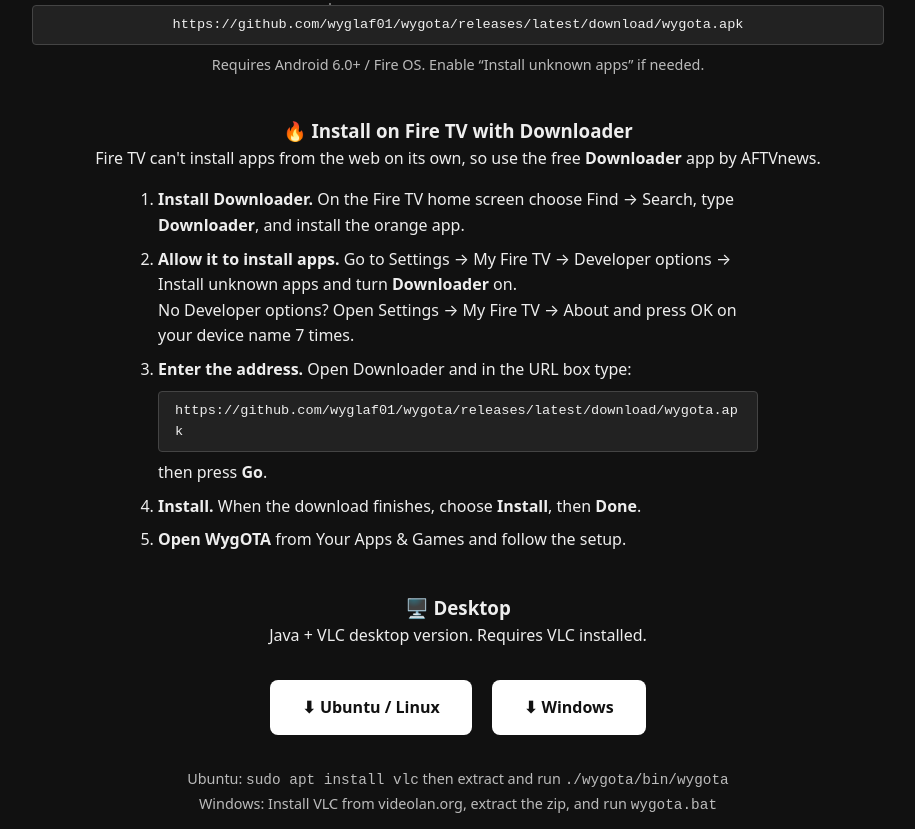
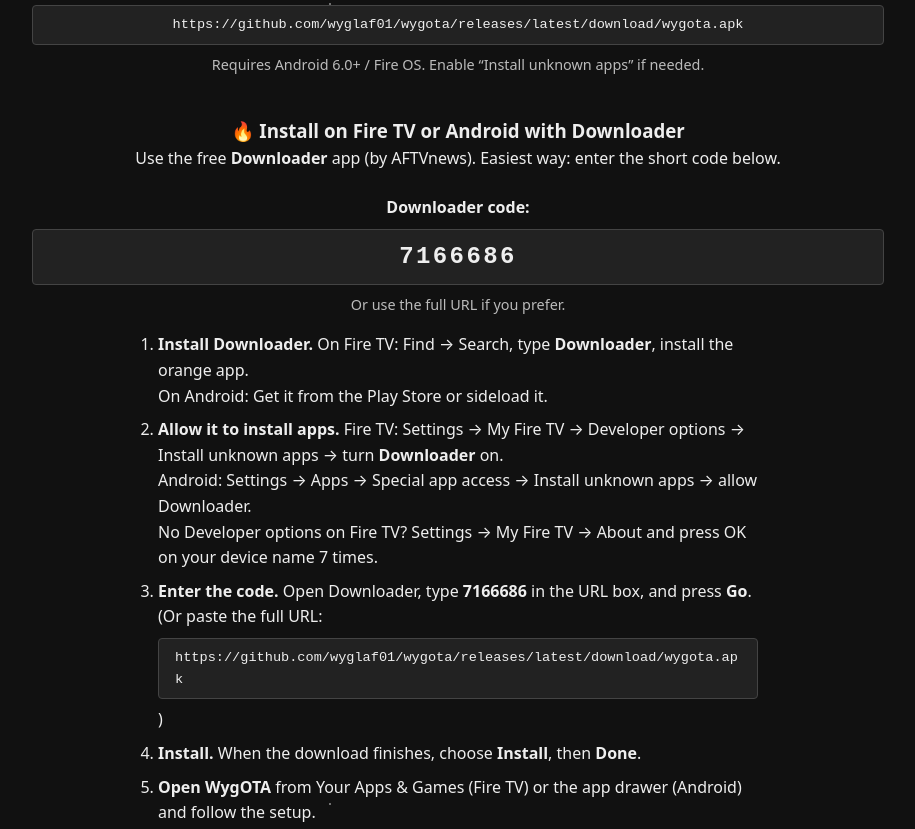
Before and after one commit to wyglaf01/wygota, a plain HTML site: page docs/index.html in a window 1280 px wide. Shown: the part 1356-2185 px from the top of the page, without its empty margins (182-1097 px from the left). Drawn offline with Linux system fonts and the light colour scheme.

Commit message:
Add Downloader short code instructions for Fire TV and Android

```diff
--- a/docs/index.html
+++ b/docs/index.html
@@ -123,6 +123,11 @@
       word-break: break-all;
       margin: 0.5rem 0;
     }
+    .code-big {
+      font-size: 1.5rem;
+      font-weight: 700;
+      letter-spacing: 0.1em;
+    }
     ol { text-align: left; max-width: 600px; margin: 1rem auto; }
     ol li { margin: 0.5rem 0; }
     footer {
@@ -185,16 +190,20 @@
     <div class="code">https://github.com/wyglaf01/wygota/releases/latest/download/wygota.apk</div>
     <p style="font-size: 0.9rem; color: var(--muted);">Requires Android 6.0+ / Fire OS. Enable “Install unknown apps” if needed.</p>
 
-    <h3 style="margin-top: 2.5rem;">🔥 Install on Fire TV with Downloader</h3>
-    <p>Fire TV can't install apps from the web on its own, so use the free <strong>Downloader</strong> app by AFTVnews.</p>
+    <h3 style="margin-top: 2.5rem;">🔥 Install on Fire TV or Android with Downloader</h3>
+    <p>Use the free <strong>Downloader</strong> app (by AFTVnews). Easiest way: enter the short code below.</p>
+
+    <p style="margin-top: 1.5rem;"><strong>Downloader code:</strong></p>
+    <div class="code code-big">7166686</div>
+    <p style="font-size: 0.9rem; color: var(--muted);">Or use the full URL if you prefer.</p>
+
     <ol>
-      <li><strong>Install Downloader.</strong> On the Fire TV home screen choose Find → Search, type <strong>Downloader</strong>, and install the orange app.</li>
-      <li><strong>Allow it to install apps.</strong> Go to Settings → My Fire TV → Developer options → Install unknown apps and turn <strong>Downloader</strong> on.<br>No Developer options? Open Settings → My Fire TV → About and press OK on your device name 7 times.</li>
-      <li><strong>Enter the address.</strong> Open Downloader and in the URL box type:<br>
-        <div class="code">https://github.com/wyglaf01/wygota/releases/latest/download/wygota.apk</div>
-        then press <strong>Go</strong>.</li>
+      <li><strong>Install Downloader.</strong> On Fire TV: Find → Search, type <strong>Downloader</strong>, install the orange app.<br>On Android: Get it from the Play Store or sideload it.</li>
+      <li><strong>Allow it to install apps.</strong> Fire TV: Settings → My Fire TV → Developer options → Install unknown apps → turn <strong>Downloader</strong> on.<br>Android: Settings → Apps → Special app access → Install unknown apps → allow Downloader.<br>No Developer options on Fire TV? Settings → My Fire TV → About and press OK on your device name 7 times.</li>
+      <li><strong>Enter the code.</strong> Open Downloader, type <strong>7166686</strong> in the URL box, and press <strong>Go</strong>.<br>
+        (Or paste the full URL: <div class="code">https://github.com/wyglaf01/wygota/releases/latest/download/wygota.apk</div>)</li>
       <li><strong>Install.</strong> When the download finishes, choose <strong>Install</strong>, then <strong>Done</strong>.</li>
-      <li><strong>Open WygOTA</strong> from Your Apps & Games and follow the setup.</li>
+      <li><strong>Open WygOTA</strong> from Your Apps & Games (Fire TV) or the app drawer (Android) and follow the setup.</li>
     </ol>
 
     <h3 style="margin-top: 2.5rem;">🖥️ Desktop</h3>
```
